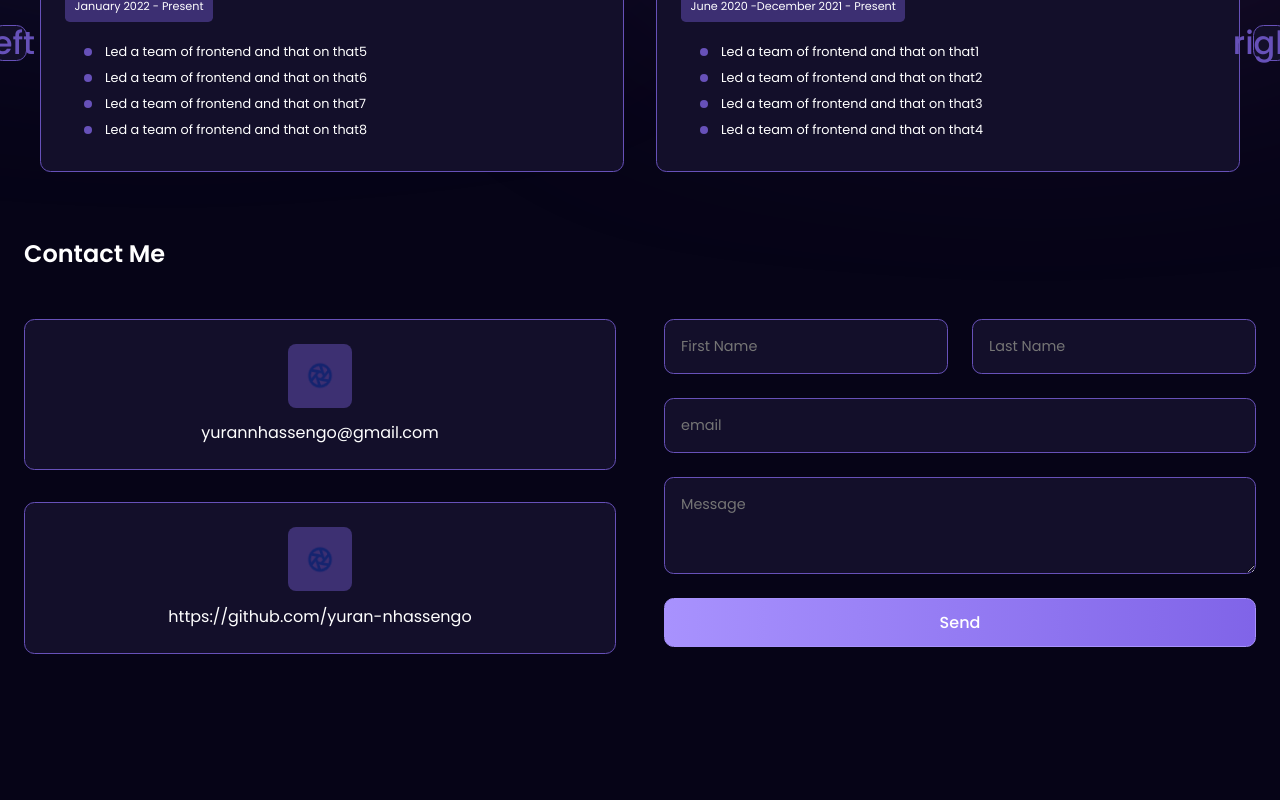
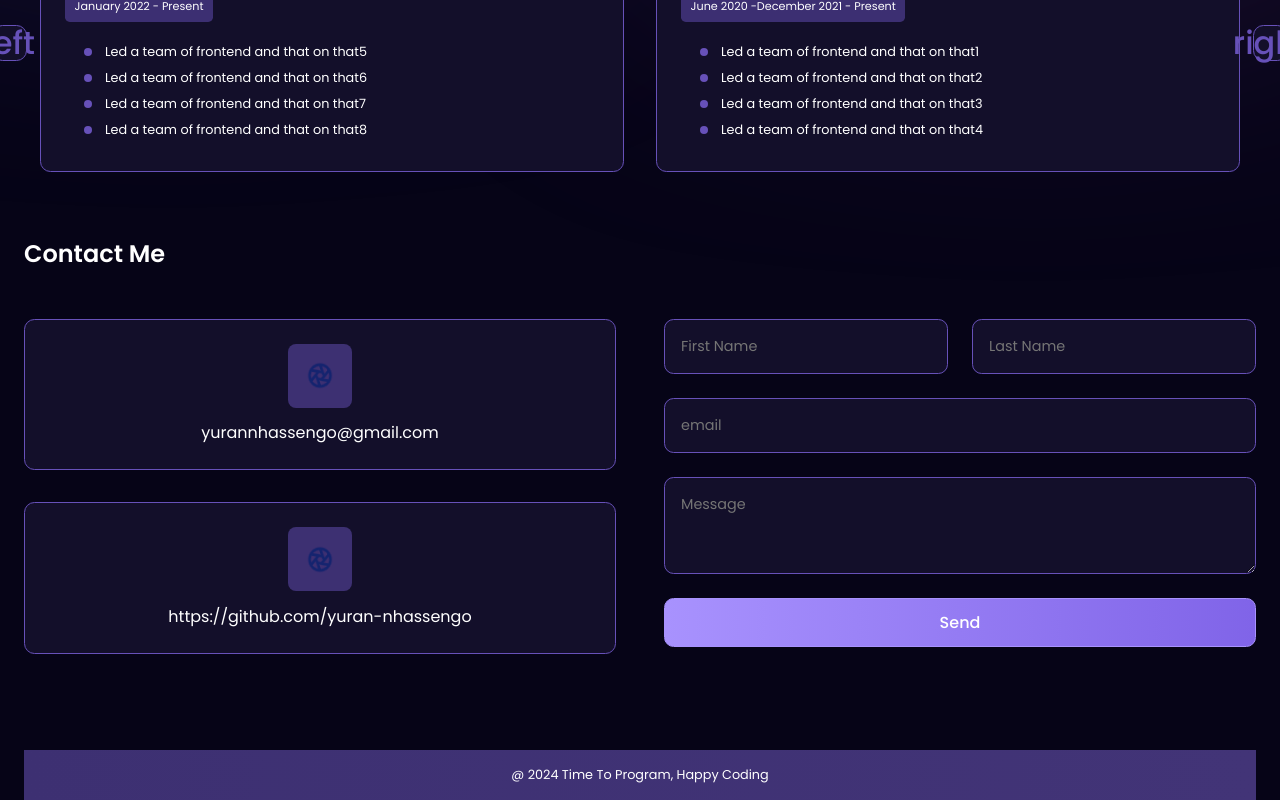
Before and after one commit to yuran-nhassengo/clone-portifolio, a React (Vite) app: page / in a window 1280 px wide. Shown: the part 1146-1946 px from the top of the page. Before the commit the page ends 1896 px from the top, so only its background shows below. Built offline with nearby package versions, Linux system fonts and the light colour scheme; a web font is replaced by a local one.

Commit message:
add footer

```diff
--- a/src/App.jsx
+++ b/src/App.jsx
@@ -1,6 +1,7 @@
 
 import './App.css'
 import { ContactMe } from './components/contactMe/contactMe'
+import { Footer } from './components/footer/footer'
 import { Hero } from './components/hero/hero'
 
 import {NavBar} from './components/navBar'
@@ -17,6 +18,7 @@ function App() {
         <Skills/>
         <WorkExperience/>
         <ContactMe/>
+         <Footer/>
       </div>
     </>
   )
--- a/src/components/contactMe/contactMe.css
+++ b/src/components/contactMe/contactMe.css
@@ -16,7 +16,7 @@
     gap: 3rem;
 }
 
-@media (max-width: 768) {
+@media (max-width: 768px) {
 
     .contact-content {
         flex-direction: column-reverse;
--- /dev/null
+++ b/src/components/footer/footer.css
@@ -0,0 +1,7 @@
+.footer {
+
+    font-size: 0.8rem;
+    text-align: center;
+    background: linear-gradient(90deg, #3D3072 0%, #423477 100%);
+    padding: 1rem;
+}
--- /dev/null
+++ b/src/components/footer/footer.jsx
@@ -0,0 +1,10 @@
+import React from 'react'
+import './footer.css'
+
+export const Footer = () => {
+  return (
+    <div className="footer">
+      @ 2024 Time To Program, Happy Coding
+    </div>
+  )
+}
```
